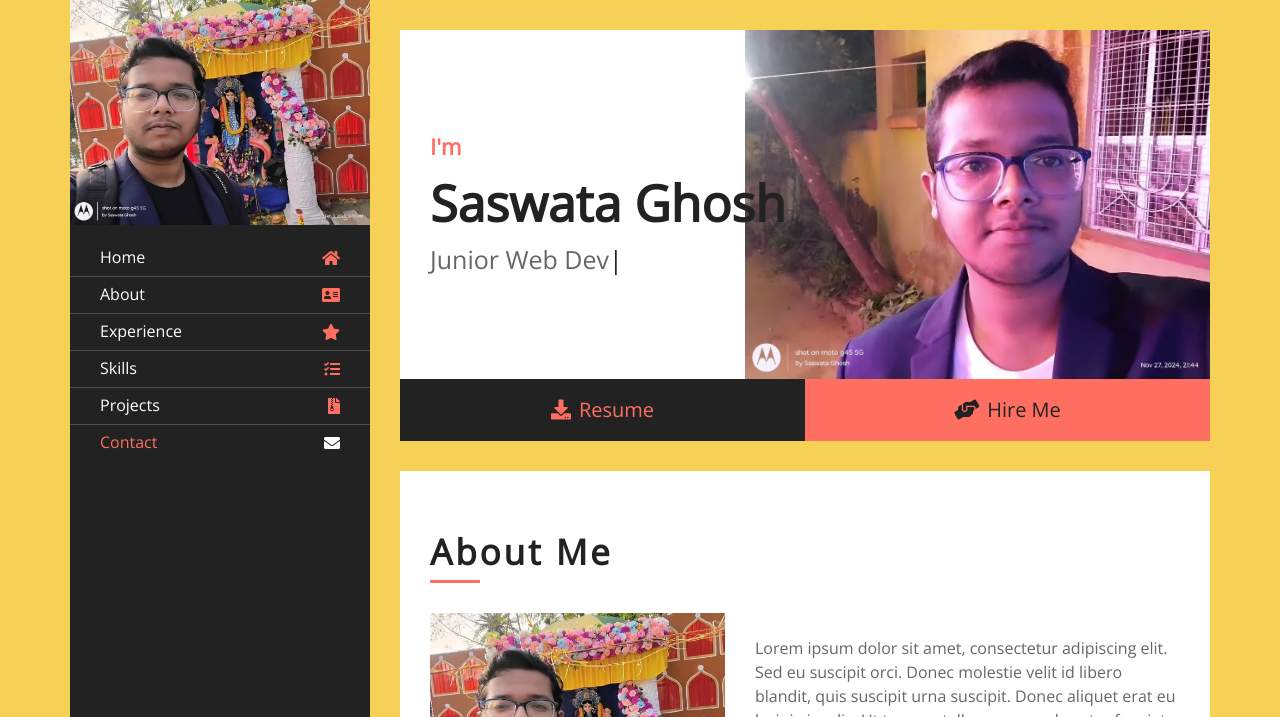
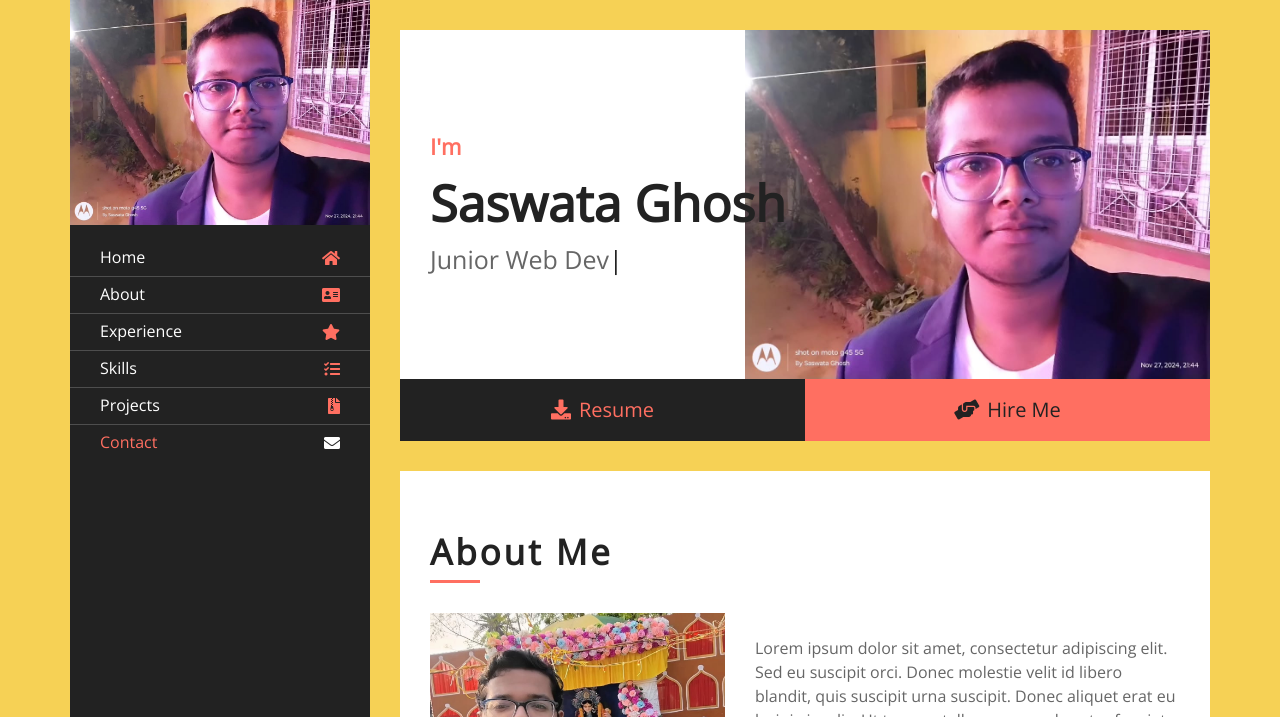
Before and after one commit to bayoffindiaofficial/saswataghosh, a plain HTML site: page index.html in a window 1280 px wide. Shown: the top 717 px of the page. Drawn offline with nearby package versions, Linux system fonts and the light colour scheme.

Commit message:
Update index.html

```diff
--- a/index.html
+++ b/index.html
@@ -28,7 +28,7 @@
         <div class="wrapper">
             <div class="sidebar">
                 <div class="sidebar-header">
-                    <img src="img/profile11.jpg" alt="Image">
+                    <img src="img/profile11.png" alt="Image">
                 </div>
                 <div class="sidebar-content">
                     <nav class="navbar navbar-expand-md bg-dark navbar-dark">
```
